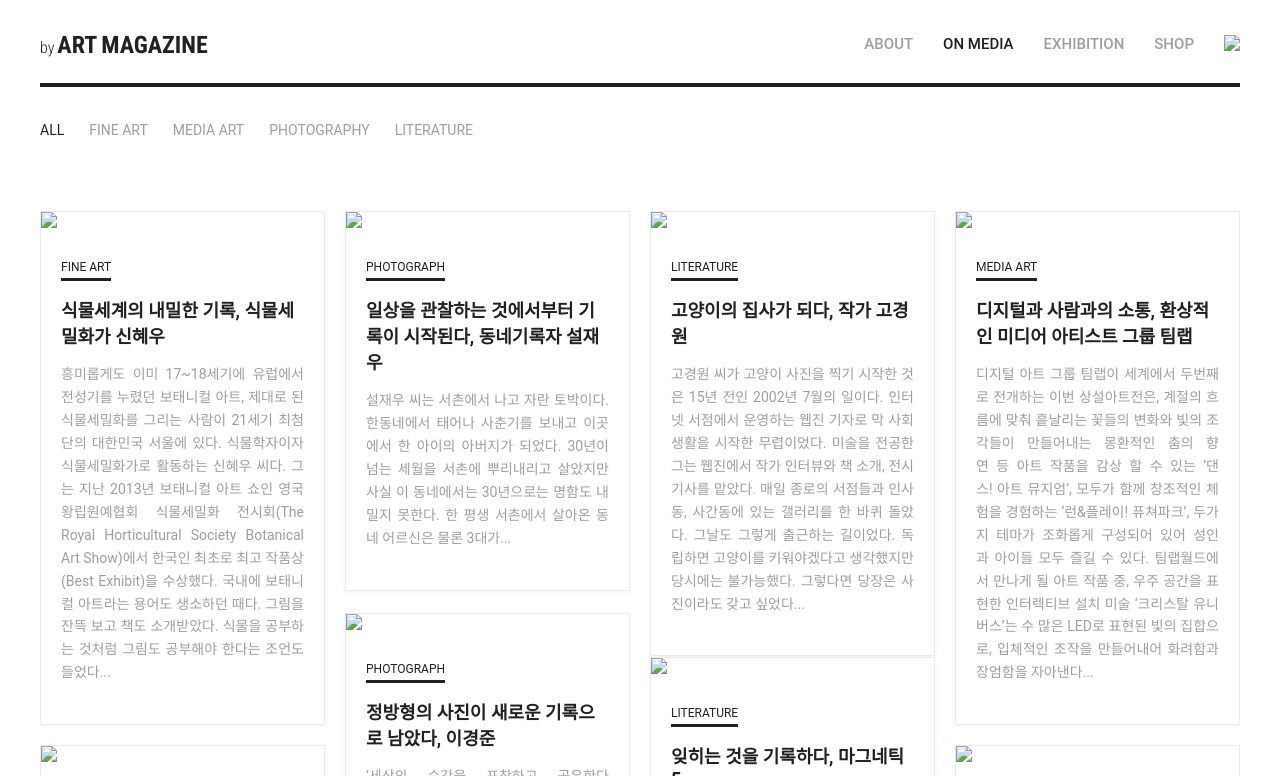
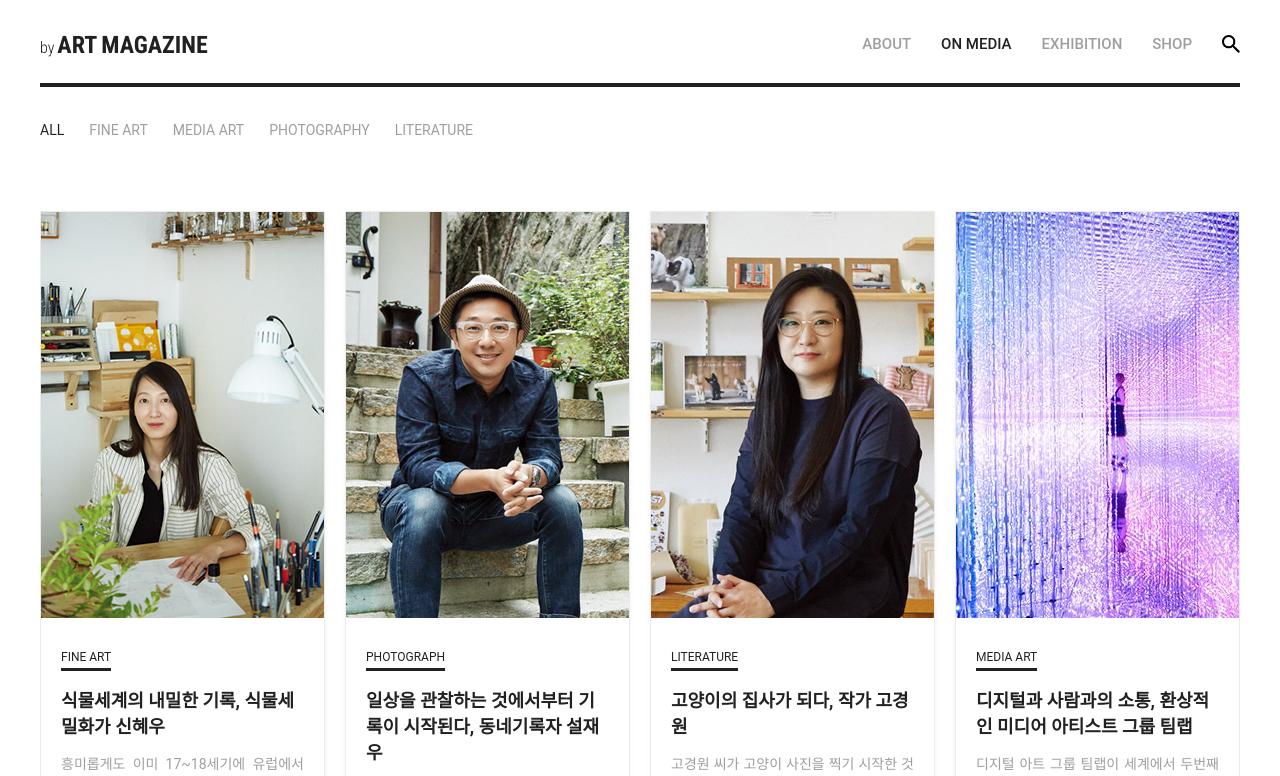
Before and after one commit to djjydbb/web-project, a plain HTML site: page index.html in a window 1280 px wide. Shown: the top 776 px of the page. Drawn offline with Linux system fonts and the light colour scheme.

Commit message:
v.1.1
html 이미지 경로 수정

```diff
--- a/index.html
+++ b/index.html
@@ -19,7 +19,7 @@
                         <li class="list-no4"><a href="#">SHOP</a></li>
                     </ul>
                     <div class="icon">
-                        <a href="#"><img src="images/icon.png"></a>
+                        <a href="#"><img src="icon.png"></a>
                     </div>
                 </div>
             </div>
@@ -33,7 +33,7 @@
             <ul class="content">
                 <li class="container no1">
                     <a class="box no1" href="#">
-                        <img src="images/photo2-1.jpg">
+                        <img src="photo2-1.jpg">
                         <div class="description">
                             <h2>FINE ART</h2>
                             <h3>식물세계의 내밀한 기록, 식물세밀화가 신혜우</h3>
@@ -43,7 +43,7 @@
                 </li>
                 <li class="container no2">
                     <a class="box no2" href="#">
-                        <img src="images/photo2-2.png">
+                        <img src="photo2-2.png">
                         <div class="description">
                             <h2>PHOTOGRAPH</h2>
                             <h3>일상을 관찰하는 것에서부터 기록이 시작된다, 동네기록자 설재우</h3>
@@ -53,7 +53,7 @@
                 </li>
                 <li class="container no3">
                     <a class="box no3" href="#">
-                        <img src="images/photo2-3.png">
+                        <img src="photo2-3.png">
                         <div class="description">
                             <h2>LITERATURE</h2>
                             <h3>고양이의 집사가 되다, 작가 고경원</h3>
@@ -63,7 +63,7 @@
                 </li>
                 <li class="container no4">
                     <a class="box no4" href="#">
-                        <img src="images/photo2-4.png">
+                        <img src="photo2-4.png">
                         <div class="description">
                             <h2>MEDIA ART</h2>
                             <h3>디지털과 사람과의 소통, 환상적인 미디어 아티스트 그룹 팀랩</h3>
@@ -73,7 +73,7 @@
                 </li>
                 <li class="container no5">
                     <a class="box no5" href="#">
-                        <img src="images/photo2-5.jpg">
+                        <img src="photo2-5.jpg">
                         <div class="description">
                             <h2>LITERATURE</h2>
                             <h3>타인의 도시락을 들여다 보다, 아베 부부</h3>
@@ -83,7 +83,7 @@
                 </li>
                 <li class="container no6">
                     <a class="box no6" href="#">
-                        <img src="images/photo2-6.jpg">
+                        <img src="photo2-6.jpg">
                         <div class="description">
                             <h2>PHOTOGRAPH</h2>
                             <h3>정방형의 사진이 새로운 기록으로 남았다, 이경준</h3>
@@ -93,7 +93,7 @@
                 </li>
                 <li class="container no7">
                     <a class="box no7" href="#">
-                        <img src="images/photo2-7.jpg">
+                        <img src="photo2-7.jpg">
                         <div class="description">
                             <h2>LITERATURE</h2>
                             <h3>잊히는 것을 기록하다, 마그네틱5</h3>
@@ -103,7 +103,7 @@
                 </li>
                 <li class="container no8">
                     <a class="box no8" href="#">
-                        <img src="images/photo2-8.png">
+                        <img src="photo2-8.png">
                         <div class="description">
                             <h2>PHOTOGRAPH</h2>
                             <h3>야쿠자를 기록한 남자, 양승우</h3>
```
